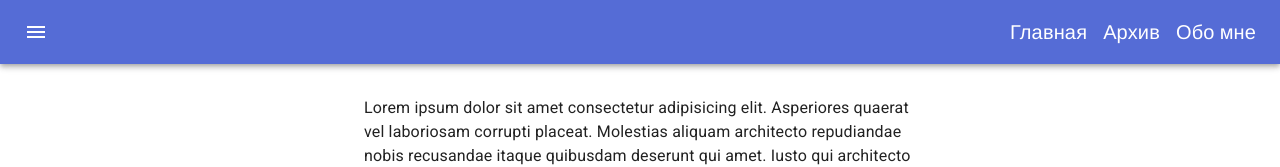
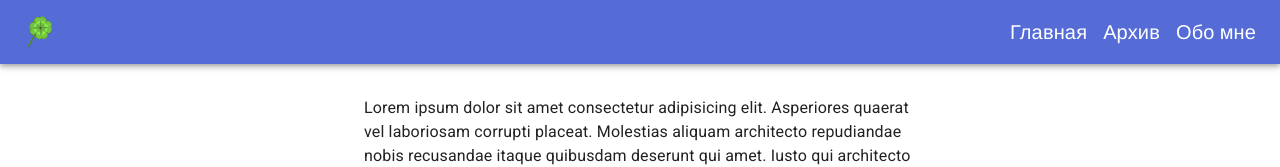
Before and after one commit to SiarheiBobryk/dariaklover, a React (Create React App) app: page / in a window 1280 px wide. Shown: the top 167 px of the page. Built offline with nearby package versions, Linux system fonts and the light colour scheme; a web font is replaced by a local one.

Commit message:
Add the logo SVG

```diff
--- a/src/components/TopBar/TopBar.tsx
+++ b/src/components/TopBar/TopBar.tsx
@@ -3,18 +3,23 @@ import AppBar from '@mui/material/AppBar';
 import Box from '@mui/material/Box';
 import Toolbar from '@mui/material/Toolbar';
 import Typography from '@mui/material/Typography';
-import IconButton from '@mui/material/IconButton';
-import MenuIcon from '@mui/icons-material/Menu';
+import SvgIcon, { SvgIconProps } from '@mui/material/SvgIcon';
+import { ReactComponent as Logo } from '../../images/logo.svg';
+
+function FourLeafClover(props: SvgIconProps) {
+  return (
+    <SvgIcon {...props}>
+      <Logo />
+    </SvgIcon>
+  );
+}
 
 function TopBar() {
   return (
     <Box>
       <AppBar position="static">
         <Toolbar sx={{ display: 'flex', justifyContent: 'space-between' }}>
-          {/* App menu */}
-          <IconButton size="large" edge="start" color="inherit" aria-label="menu">
-            <MenuIcon />
-          </IconButton>
+          <FourLeafClover sx={{ fontSize: 32 }} />
           {/* Right block */}
           <Box sx={{ display: 'flex', justifyContent: 'flex-end', gap: 2 }}>
             <Typography variant="h6">Главная</Typography>
```
Also changed, not shown: src/images/logo.svg (added).
